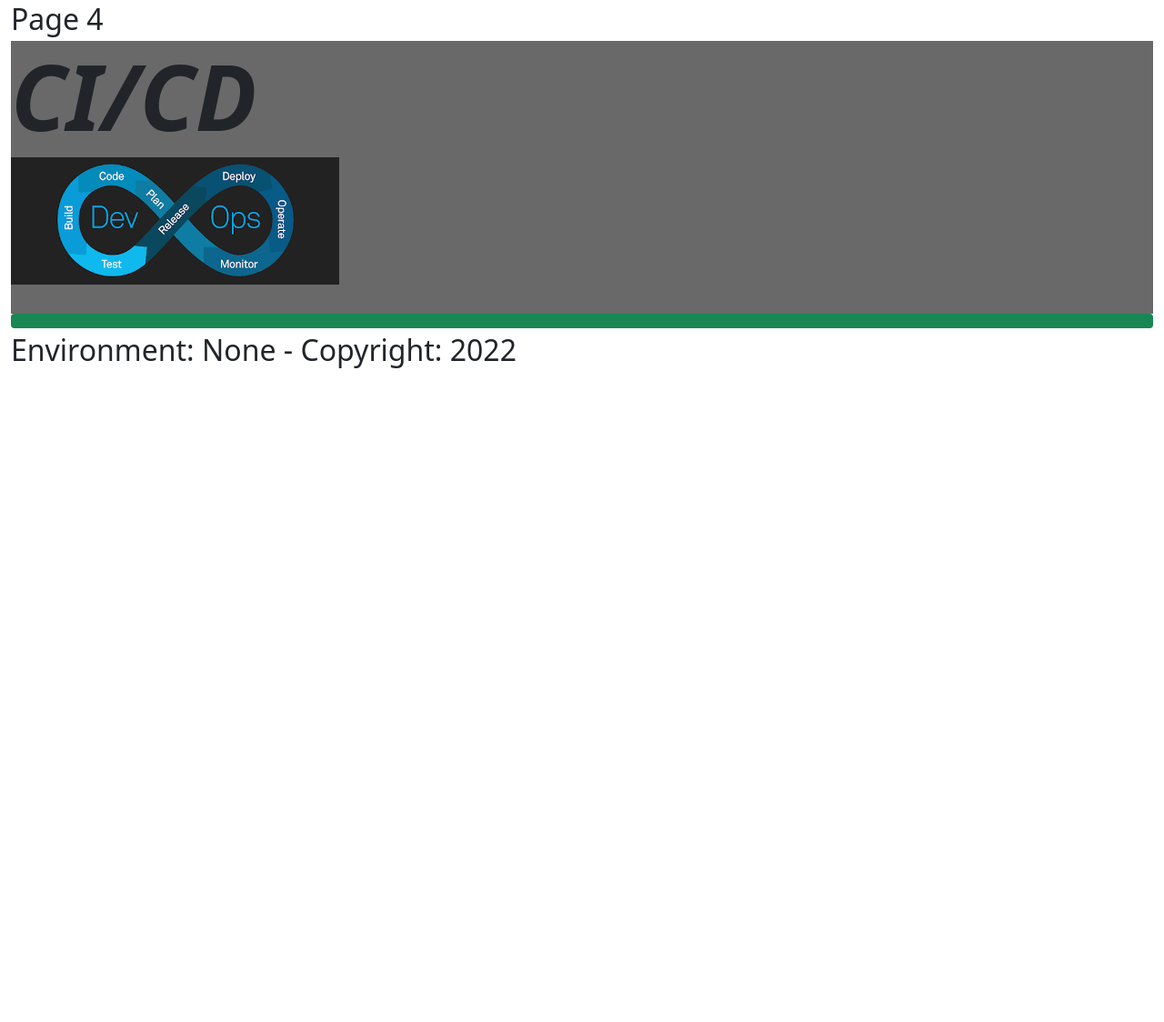
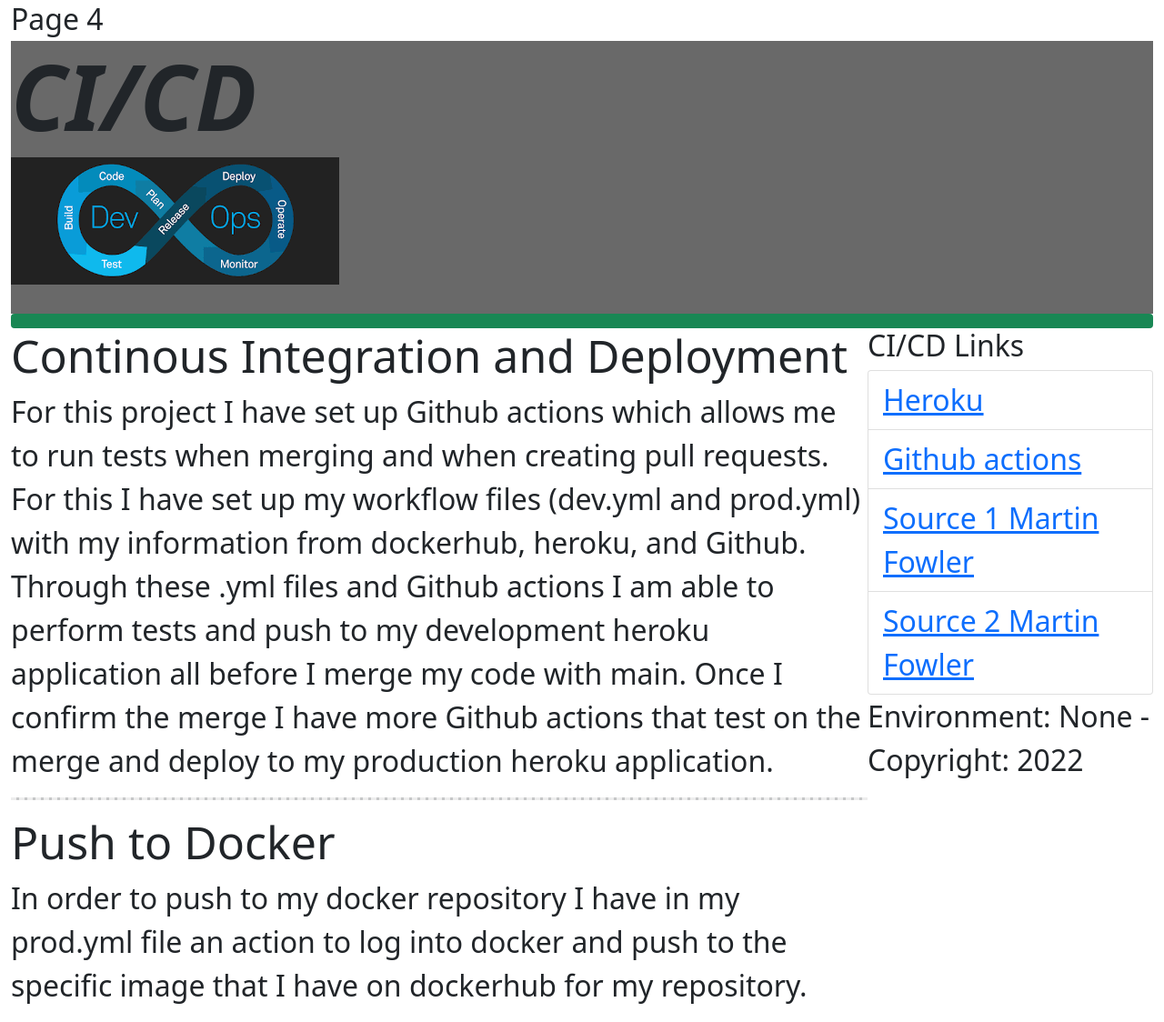
Before and after one commit to coltonj14/docker-flask-project1, a Flask app: template app/simple_pages/templates/page4.html in a window 1280 px wide. Shown: the part 131-1255 px from the top of the page at 91% size. Before the commit the page ends 536 px from the top, so only its background shows below. Run offline with Flask 2, Linux system fonts and the light colour scheme; the template is opened without the code that fills it, so the values that code supplies are empty.

Commit message:
Add content to CI/CD page

```diff
--- a/app/simple_pages/templates/page4.html
+++ b/app/simple_pages/templates/page4.html
@@ -8,4 +8,35 @@
     <div class="progress">
         <div class="progress-bar bg-success" role="progressbar" style="width: 100%" aria-valuenow="100" aria-valuemin="0" aria-valuemax="100"></div>
     </div>
+
+    <div class="content-container">
+        <div class="content">
+            <h1 class="font-md">Continous Integration and Deployment</h1>
+            <p>
+                For this project I have set up Github actions which allows me to run tests when merging and when creating
+                pull requests. For this I have set up my workflow files (dev.yml and prod.yml) with my information
+                from dockerhub, heroku, and Github. Through these .yml files and Github actions I am able to perform tests
+                and push to my development heroku application all before I merge my code with main. Once I confirm the merge
+                I have more Github actions that test on the merge and deploy to my production heroku application.
+            </p>
+
+            <hr class="dashed">
+            <h1 class="font-md">Push to Docker</h1>
+            <p>
+                In order to push to my docker repository I have in my prod.yml file an action to log into docker and push to
+                the specific image that I have on dockerhub for my repository.
+            </p>
+        </div>
+
+        <div class="side-content">
+            <h2>CI/CD Links</h2>
+            <ul class="list-group">
+                <li class="list-group-item"><a href="https://www.heroku.com/">Heroku</a></li>
+                <li class="list-group-item"><a href="https://docs.github.com/en/actions">Github actions</a></li>
+                <li class="list-group-item"><a href="https://www.martinfowler.com/articles/continuousIntegration.html">Source 1 Martin Fowler</a></li>
+                <li class="list-group-item"><a href="https://www.martinfowler.com/bliki/ContinuousDelivery.html">Source 2 Martin Fowler</a></li>
+            </ul>
+        </div>
+
+    </div>
 {% endblock %}
```
